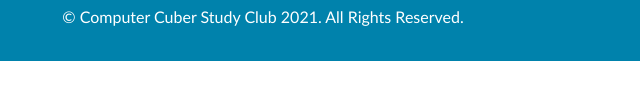
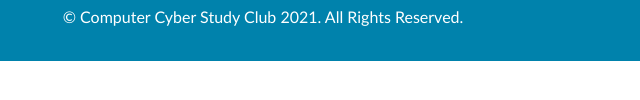
Before and after one commit to ranimp/webdev-basic-group14, a plain HTML site: page index.html in a window 1280 px wide. Shown: the part 278-378 px from the top of the page, 377-1017 px from the left. Drawn offline with nearby package versions, Linux system fonts and the light colour scheme.

Commit message:
fix typo footer

```diff
--- a/index.html
+++ b/index.html
@@ -83,7 +83,7 @@
         </div>
       </div>
       <div class='credit my-2'>
-        © Computer Cuber Study Club 2021. All Rights Reserved.
+        © Computer Cyber Study Club 2021. All Rights Reserved.
       </div>
     </footer>
 
```
